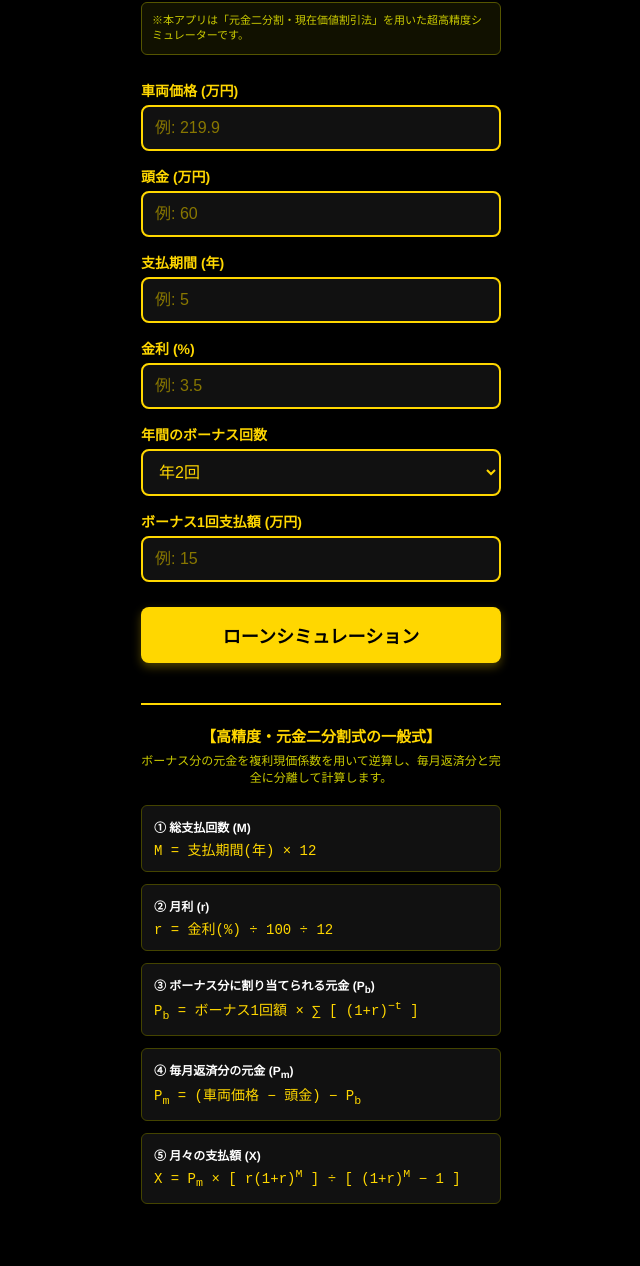
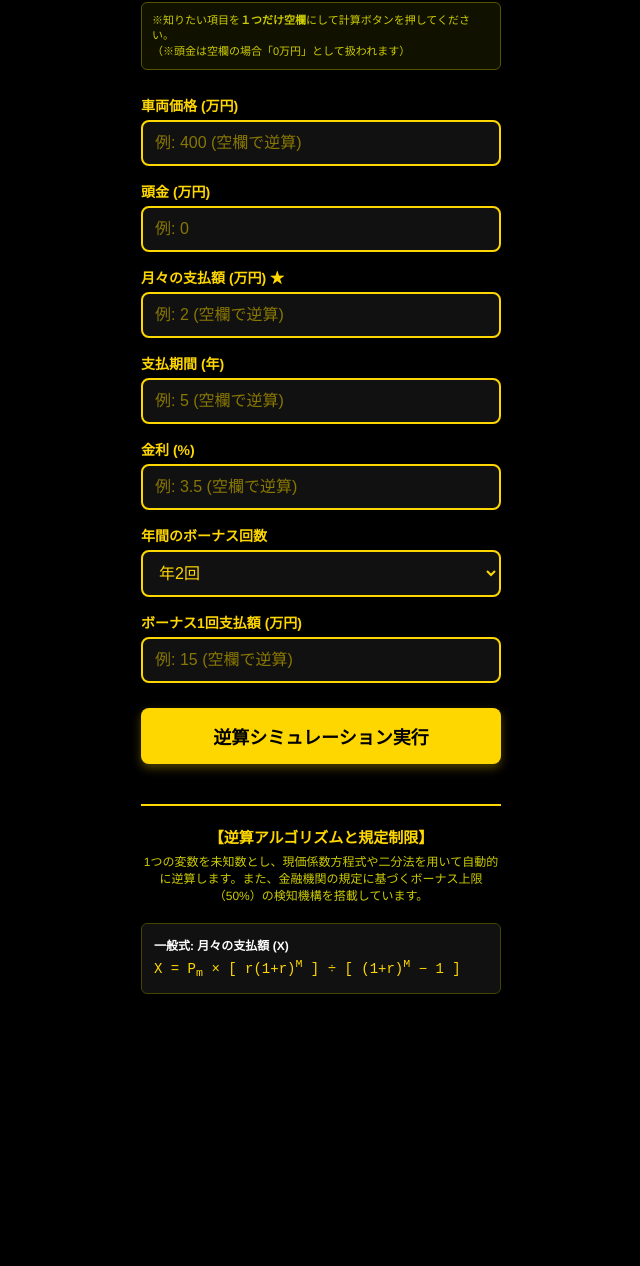
Before and after one commit to kazapp-135/real-loan-app, a plain HTML site: page index.html in a window 1280 px wide. Shown: the part 73-1339 px from the top of the page, without its empty margins (319-959 px from the left). After the commit the page ends 1129 px from the top, so only its background shows below. Drawn offline with Linux system fonts and the light colour scheme.

Commit message:
Update index.html

```diff
--- a/index.html
+++ b/index.html
@@ -3,65 +3,71 @@
 <head>
     <meta charset="UTF-8">
     <meta name="viewport" content="width=device-width, initial-scale=1.0, maximum-scale=1.0, user-scalable=no">
-    <title>リアルローンアプリ</title>
+    <title>改・リアルローンアプリ</title>
     <link rel="stylesheet" href="style.css">
-    <meta name="apple-mobile-web-app-title" content="リアルローン">
+    <meta name="apple-mobile-web-app-title" content="改・リアルローン">
     <meta name="apple-mobile-web-app-capable" content="yes">
     <meta name="apple-mobile-web-app-status-bar-style" content="black-translucent">
 </head>
 <body>
     <div class="app-container">
         <header>
-            <h1>リアルローンアプリ</h1>
+            <h1>改・リアルローン</h1>
             <p class="notice-text">
-                ※本アプリは「元金二分割・現在価値割引法」を用いた超高精度シミュレーターです。
+                ※知りたい項目を<strong>１つだけ空欄</strong>にして計算ボタンを押してください。<br>
+                （※頭金は空欄の場合「0万円」として扱われます）
             </p>
         </header>
 
         <div class="input-section">
             <div class="input-group">
                 <label>車両価格 (万円)</label>
-                <input type="number" id="price" placeholder="例: 219.9" step="0.1">
+                <input type="number" id="price" placeholder="例: 400 (空欄で逆算)" step="0.1">
             </div>
             <div class="input-group">
                 <label>頭金 (万円)</label>
-                <input type="number" id="down-payment" placeholder="例: 60" step="0.1">
+                <input type="number" id="down-payment" placeholder="例: 0" step="0.1">
+            </div>
+            <div class="input-group">
+                <label>月々の支払額 (万円) ★</label>
+                <input type="number" id="monthly" placeholder="例: 2 (空欄で逆算)" step="0.1">
             </div>
             <div class="input-group">
                 <label>支払期間 (年)</label>
-                <input type="number" id="years" placeholder="例: 5" step="1">
+                <input type="number" id="years" placeholder="例: 5 (空欄で逆算)" step="0.1">
             </div>
             <div class="input-group">
                 <label>金利 (%)</label>
-                <input type="number" id="rate" placeholder="例: 3.5" step="0.01">
+                <input type="number" id="rate" placeholder="例: 3.5 (空欄で逆算)" step="0.01">
             </div>
             <div class="input-group">
                 <label>年間のボーナス回数</label>
                 <select id="bonus-times">
+                    <option value="0">ボーナスなし (年0回)</option>
                     <option value="1">年1回</option>
                     <option value="2" selected>年2回</option>
                 </select>
             </div>
             <div class="input-group">
                 <label>ボーナス1回支払額 (万円)</label>
-                <input type="number" id="bonus-amount" placeholder="例: 15" step="0.1">
+                <input type="number" id="bonus-amount" placeholder="例: 15 (空欄で逆算)" step="0.1">
             </div>
 
-            <button id="calc-btn" onclick="calculateLoan()">ローンシミュレーション</button>
+            <button id="calc-btn" onclick="calculateLoan()">逆算シミュレーション実行</button>
         </div>
 
         <div id="result-section" class="hidden">
             <div class="result-box">
-                <p class="result-title">月々の支払額</p>
-                <p class="result-value"><span id="res-monthly">0</span> <span class="unit">万円</span></p>
+                <p class="result-title" id="res-title-target">導き出された答え</p>
+                <p class="result-value"><span id="res-target-val">0</span> <span class="unit" id="res-target-unit">万円</span></p>
             </div>
             <div class="result-box">
-                <p class="result-title">増えた分 (利息)</p>
+                <p class="result-title">総利息 (増えた分)</p>
                 <p class="result-value"><span id="res-interest">0</span> <span class="unit">万円</span></p>
             </div>
             <p class="joke-text">稼いだ分だけ気合いのローン！</p>
 
-            <button id="toggle-btn" class="secondary-btn" onclick="toggleSchedule()">詳細を表示</button>
+            <button id="toggle-btn" class="secondary-btn" onclick="toggleSchedule()">詳細推移を表示</button>
 
             <div id="schedule-section" class="hidden">
                 <table class="schedule-table">
@@ -74,33 +80,16 @@
                         </tr>
                     </thead>
                     <tbody id="schedule-body">
-                        </tbody>
+                    </tbody>
                 </table>
             </div>
         </div>
 
         <div class="formula-section">
-            <h3>【高精度・元金二分割式の一般式】</h3>
-            <p>ボーナス分の元金を複利現価係数を用いて逆算し、毎月返済分と完全に分離して計算します。</p>
-
+            <h3>【逆算アルゴリズムと規定制限】</h3>
+            <p>1つの変数を未知数とし、現価係数方程式や二分法を用いて自動的に逆算します。また、金融機関の規定に基づくボーナス上限（50%）の検知機構を搭載しています。</p>
             <div class="formula-block">
-                <p class="formula-title">① 総支払回数 (M)</p>
-                <p class="formula-exp">M = 支払期間(年) × 12</p>
-            </div>
-            <div class="formula-block">
-                <p class="formula-title">② 月利 (r)</p>
-                <p class="formula-exp">r = 金利(%) ÷ 100 ÷ 12</p>
-            </div>
-            <div class="formula-block">
-                <p class="formula-title">③ ボーナス分に割り当てられる元金 (P<sub>b</sub>)</p>
-                <p class="formula-exp">P<sub>b</sub> = ボーナス1回額 × ∑ [ (1+r)<sup>−t</sup> ]</p>
-            </div>
-            <div class="formula-block">
-                <p class="formula-title">④ 毎月返済分の元金 (P<sub>m</sub>)</p>
-                <p class="formula-exp">P<sub>m</sub> = (車両価格 − 頭金) − P<sub>b</sub></p>
-            </div>
-            <div class="formula-block">
-                <p class="formula-title">⑤ 月々の支払額 (X)</p>
+                <p class="formula-title">一般式: 月々の支払額 (X)</p>
                 <p class="formula-exp">X = P<sub>m</sub> × [ r(1+r)<sup>M</sup> ] ÷ [ (1+r)<sup>M</sup> − 1 ]</p>
             </div>
         </div>
```
